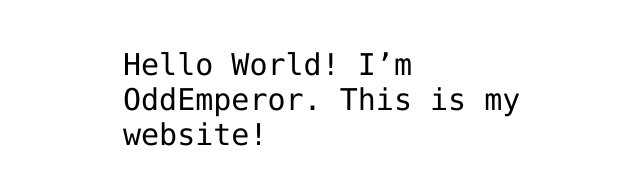
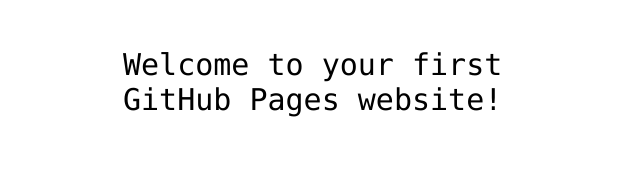
Before and after one commit to oddemperor/hello-world, a plain HTML site: page index.html in a window 1280 px wide. Shown: the part 341-526 px from the top of the page, without its empty margins (317-957 px from the left). Drawn offline with Linux system fonts and the light colour scheme.

Commit message:
undo original

```diff
--- a/index.html
+++ b/index.html
@@ -12,7 +12,7 @@
 <img src="https://octodex.github.com/images/daftpunktocat-thomas.gif" id="octocat" alt="octocat-gif" />
 
 <!-- Change this code here by copy and pasting your template on line 15 -->
-<p>Hello World! I’m OddEmperor. This is my website!</p>
+<p>Welcome to your first GitHub Pages website!</p>
 
 </body>
 </html>
```
